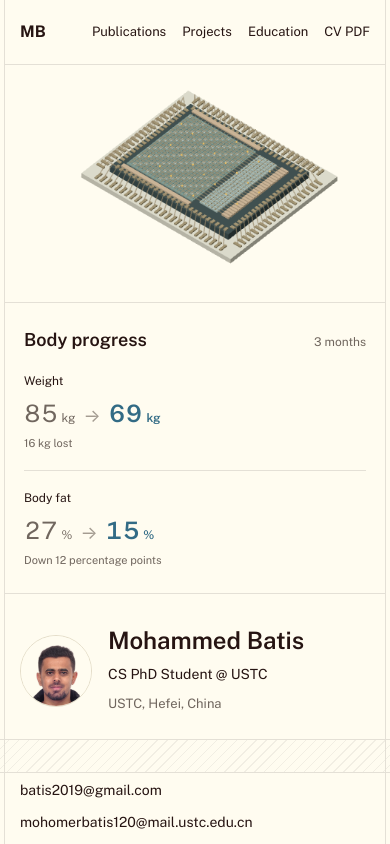
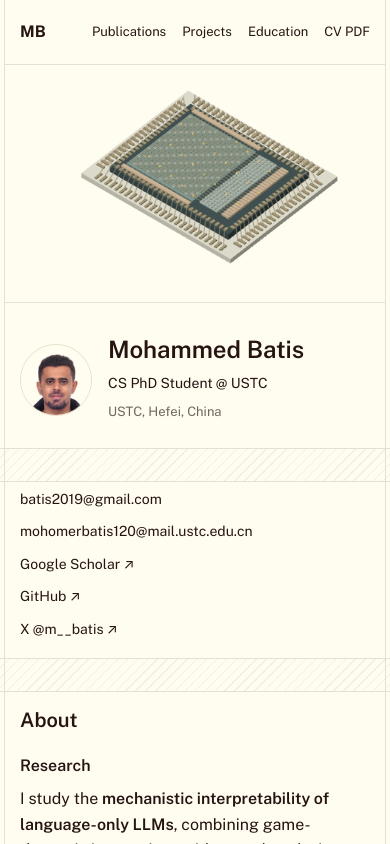
Before and after one commit to batis1/batis1, a SvelteKit app: page / in a window 390 px wide. Shown: the top 844 px of the page. Built offline with nearby package versions, Linux system fonts and the light colour scheme.

Commit message:
Add hobbies section and refresh publication metrics

```diff
--- a/src/routes/+page.svelte
+++ b/src/routes/+page.svelte
@@ -65,7 +65,7 @@ const publications = [
         "title": "Prey capture enhanced Harris hawks optimizer for wrapper-based feature selection in high-dimensional medical data",
         "authors": "M. Batis, Y. Chen, L. Liu, A. A. Heidari, H. Chen",
         "venue": "Computer Methods and Programs in Biomedicine, 109237",
-        "citations": 2,
+        "citations": 3,
         "link": "https://www.sciencedirect.com/science/article/pii/S0169260726000052",
         "citationLink": "https://scholar.google.com/scholar?oi=bibs&hl=en&cites=13749162886429041367"
     },
@@ -74,7 +74,7 @@ const publications = [
         "title": "ACGRIME: adaptive chaotic Gaussian RIME optimizer for global optimization and feature selection",
         "authors": "M. Batis, Y. Chen, M. Wang, L. Liu, A. A. Heidari, H. Chen",
         "venue": "Cluster Computing, 28(1), 61",
-        "citations": 19,
+        "citations": 21,
         "link": "https://link.springer.com/article/10.1007/s10586-024-04716-9",
         "citationLink": "https://scholar.google.com/scholar?oi=bibs&hl=en&cites=13203526887198718385"
     }
@@ -151,19 +151,6 @@ const publications = [
     <figure class="hardware-photo">
         <img src={`${base}/hardware-chip.png`} alt="Angled view of an AI accelerator chip with a dense compute array and gold interconnects" width="435" height="261" fetchpriority="high" />
     </figure>
-    <aside class="body-progress" aria-labelledby="body-progress-title">
-        <div class="progress-heading"><h2 id="body-progress-title">Body progress</h2><span>{bodyProgress.months} months</span></div>
-        <dl class="progress-stats">
-            <div>
-                <dt>Weight</dt>
-                <dd><div class="progress-values"><span class="before">{bodyProgress.weight.before}<small>kg</small></span><span class="progress-arrow" aria-label="to">&rarr;</span><strong>{bodyProgress.weight.after}<small>kg</small></strong></div><span class="progress-change">{bodyProgress.weight.before - bodyProgress.weight.after} kg lost</span></dd>
-            </div>
-            <div>
-                <dt>Body fat</dt>
-                <dd><div class="progress-values"><span class="before">{bodyProgress.bodyFat.before}<small>%</small></span><span class="progress-arrow" aria-label="to">&rarr;</span><strong>{bodyProgress.bodyFat.after}<small>%</small></strong></div><span class="progress-change">Down {bodyProgress.bodyFat.before - bodyProgress.bodyFat.after} percentage points</span></dd>
-            </div>
-        </dl>
-    </aside>
 </div>
 <header><img src={profile.image} alt={profile.name} width="96" height="96" /><div><h1>{profile.name}</h1><p>{profile.subtitle}</p><span>{profile.location}</span></div></header>
 <div class="contacts"><a href={`mailto:${profile.email}`}>{profile.email}</a><a href={`mailto:${profile.ustcEmail}`}>{profile.ustcEmail}</a><a href={profile.scholar}>Google Scholar &nearr;</a><a href={profile.github}>GitHub &nearr;</a><a href={profile.x}>X @m__batis &nearr;</a></div>
@@ -181,14 +168,19 @@ const publications = [
 </section>
 <section id="publications" aria-labelledby="publications-title">
 <div class="section-heading"><h2 id="publications-title">Publications</h2><a href={profile.scholar}>Google Scholar &nearr;</a></div>
-<dl class="metrics"><div><dt>Citations</dt><dd>21</dd></div><div><dt>h-index</dt><dd>2</dd></div></dl>
-<p class="source">Google Scholar &middot; Updated September 7, 2026</p>
+<dl class="metrics"><div><dt>Citations</dt><dd>24</dd></div><div><dt>h-index</dt><dd>2</dd></div></dl>
+<p class="source">Google Scholar &middot; Updated October 27, 2026</p>
 {#each publications as publication}<article class="entry publication"><div class="date">{publication.year}</div><div><h3><a href={publication.link}>{publication.title} <span aria-hidden="true">&nearr;</span></a></h3><p class="muted">{publication.authors}</p><p class="muted">{publication.venue}</p><a class="citation" href={publication.citationLink}>{publication.citations} citations</a></div></article>{/each}
 </section>
 <section id="education" aria-labelledby="education-title"><h2 id="education-title">Education</h2>{#each education as item}<article class="entry"><div class="date">{item.date}</div><div><h3>{item.degree}</h3><p>{item.school}</p><p class="muted">{item.location}</p>{#if item.detail}<p class="detail">{item.detail}</p>{/if}</div></article>{/each}</section>
 <section id="projects" aria-labelledby="projects-title"><h2 id="projects-title">Projects</h2>{#each projects as project}<article class="entry"><div class="date">{project.date}</div><div><h3><a href={project.link}>{project.title} &nearr;</a></h3><p class="detail">{project.detail}</p></div></article>{/each}</section>
 <section aria-labelledby="awards-title"><h2 id="awards-title">Honors & awards</h2>{#each awards as award}<div class="entry award"><div class="date">{award.date}</div><p>{award.title}</p></div>{/each}</section>
 <section aria-labelledby="skills-title"><h2 id="skills-title">Skills & languages</h2><dl class="skills">{#each skillGroups as group}<div><dt>{group.category}</dt><dd>{group.skills}</dd></div>{/each}</dl></section>
+<section id="hobbies" aria-labelledby="hobbies-title">
+    <h2 id="hobbies-title">Hobbies</h2>
+    <h3>Going to the gym</h3>
+    <p class="hobby-detail">In {bodyProgress.months} months, I went from {bodyProgress.weight.before} to {bodyProgress.weight.after} kg and reduced my body fat from {bodyProgress.bodyFat.before}% to {bodyProgress.bodyFat.after}%.</p>
+</section>
 <footer><span>Mohammed Batis</span><a href={profile.cv}>Download CV PDF &darr;</a><a href="#cv">Back to top &uarr;</a></footer>
 </main>
 <style>
@@ -209,24 +201,10 @@ main::after { right: 16px; }
 nav { display: flex; flex-wrap: wrap; gap: 12px 24px; align-items: center; justify-content: space-between; min-height: 64px; padding: 16px 32px; font-size: 13px; }
 nav div { display: flex; flex-wrap: wrap; gap: 8px 24px; }
 .monogram { font-weight: 700; font-size: 16px; }
-.personal-banner { display: grid; grid-template-columns: minmax(0, 1fr) minmax(0, 1fr); align-items: center; margin: 0 16px; border-block: 1px solid #e4e0d6; }
+.personal-banner { margin: 0 16px; border-block: 1px solid #e4e0d6; }
 .hardware-photo { margin: 0; padding: 20px 8px; min-width: 0; }
-.hardware-photo img { display: block; width: 100%; height: auto; aspect-ratio: 435 / 261; object-fit: contain; }
-.body-progress { min-width: 0; padding: 28px 24px; border-left: 1px solid #e4e0d6; }
-.progress-heading { display: flex; flex-wrap: wrap; align-items: baseline; justify-content: space-between; gap: 8px 16px; }
-.progress-heading h2 { margin: 0; font-size: 18px; }
-.progress-heading > span { font-size: 12px; color: #70665e; white-space: nowrap; }
-.progress-stats { margin: 20px 0 0; }
-.progress-stats > div + div { margin-top: 18px; padding-top: 18px; border-top: 1px solid #e4e0d6; }
-.progress-stats dt { font-size: 12px; margin-bottom: 6px; }
-.progress-stats dd { margin: 0; }
-.progress-values { display: flex; flex-wrap: wrap; align-items: baseline; gap: 12px; font-size: 28px; line-height: 1.3; font-variant-numeric: tabular-nums; }
-.progress-values > span:not(.progress-arrow), .progress-values > strong { white-space: nowrap; }
-.progress-values small { font-size: 14px; margin-left: 4px; }
-.progress-values .before { color: #70665e; }
-.progress-values strong { color: #326b85; }
-.progress-arrow { color: #a49c91; font-size: 18px; }
-.progress-change { display: block; margin-top: 6px; font-size: 11px; color: #70665e; }
+.hardware-photo img { display: block; width: 100%; max-width: 435px; margin-inline: auto; height: auto; aspect-ratio: 435 / 261; object-fit: contain; }
+.hobby-detail { margin: 8px 0 0; font-size: 14px; color: #70665e; text-wrap: pretty; }
 header { display: flex; align-items: center; gap: 24px; padding: 48px 32px 32px; }
 header img { width: 96px; height: 96px; flex-shrink: 0; border-radius: 50%; object-fit: cover; object-position: center top; mix-blend-mode: multiply; border: 1px solid #e4e0d6; }
 h1 { font-size: 30px; line-height: 1.2; font-weight: 600; margin: 0 0 8px; text-wrap: balance; }
@@ -271,14 +249,7 @@ h3 { font-size: 16px; line-height: 1.5; font-weight: 600; margin: 0 0 5px; text-
 .skills dd { margin: 0; }
 footer { display: flex; flex-wrap: wrap; justify-content: space-between; gap: 16px; padding: 24px 32px; font-size: 12px; color: #70665e; }
 @media (max-width: 680px) {
-.personal-banner { grid-template-columns: minmax(0, 1fr); }
 .hardware-photo { padding: 16px 20px; }
-.hardware-photo img { max-width: 435px; margin-inline: auto; }
-.body-progress { border-left: 0; border-top: 1px solid #e4e0d6; padding: 24px 20px; }
-.progress-stats { display: grid; grid-template-columns: repeat(2, minmax(0, 1fr)); gap: 20px; }
-.progress-stats > div + div { margin-top: 0; padding-top: 0; border-top: 0; }
-.progress-values { font-size: 24px; gap: 8px; }
-.progress-values small { font-size: 12px; }
 }
 @media (max-width: 560px) {
 main::before { left: 4px; }
@@ -293,10 +264,6 @@ section { padding: 26px 20px; } .entry { grid-template-columns: 1fr; gap: 5px; }
 .skills div { grid-template-columns: 1fr; gap: 2px; padding-block: 8px; }
 footer { padding: 24px 20px; }
 }
-@media (max-width: 400px) {
-.progress-stats { grid-template-columns: minmax(0, 1fr); gap: 18px; }
-.progress-stats > div + div { padding-top: 18px; border-top: 1px solid #e4e0d6; }
-}
 .contacts { padding-top: 50px; }
 section { padding-top: 52px; }
 footer { padding-top: 46px; }
```
